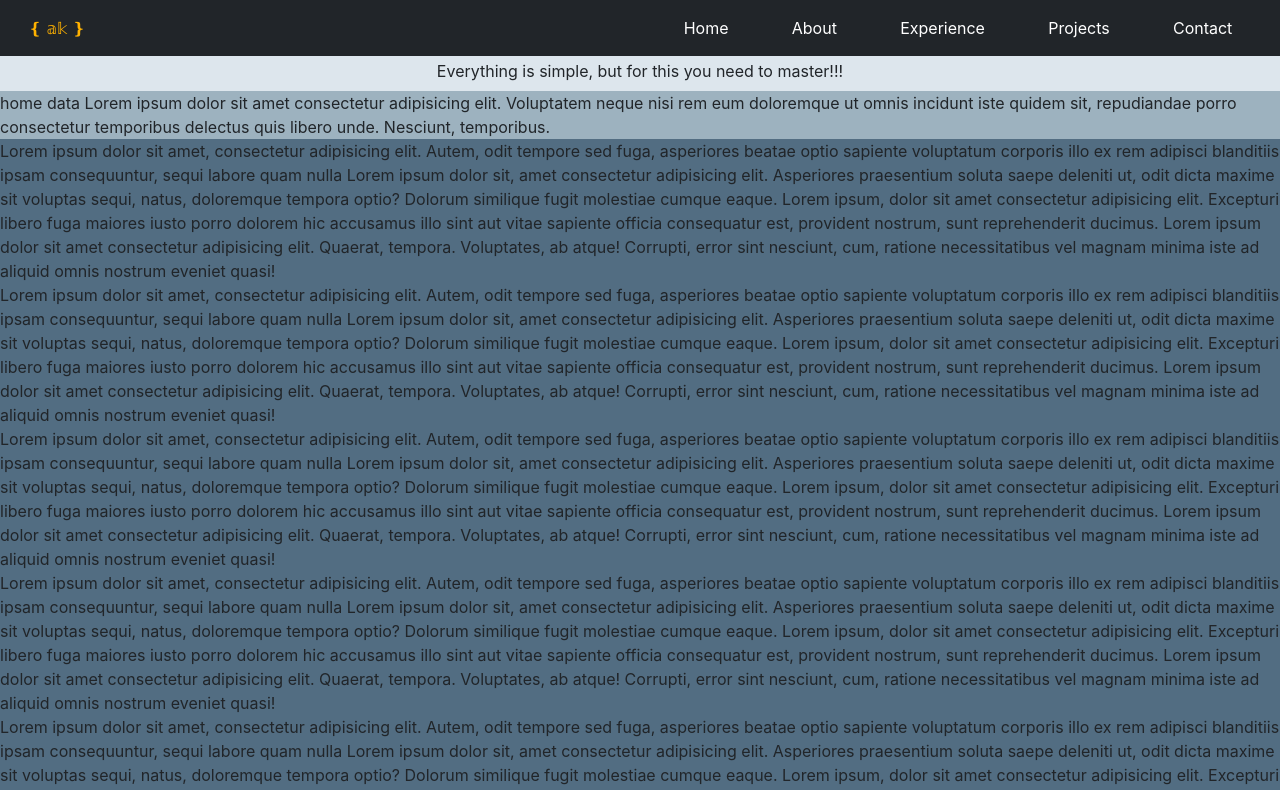
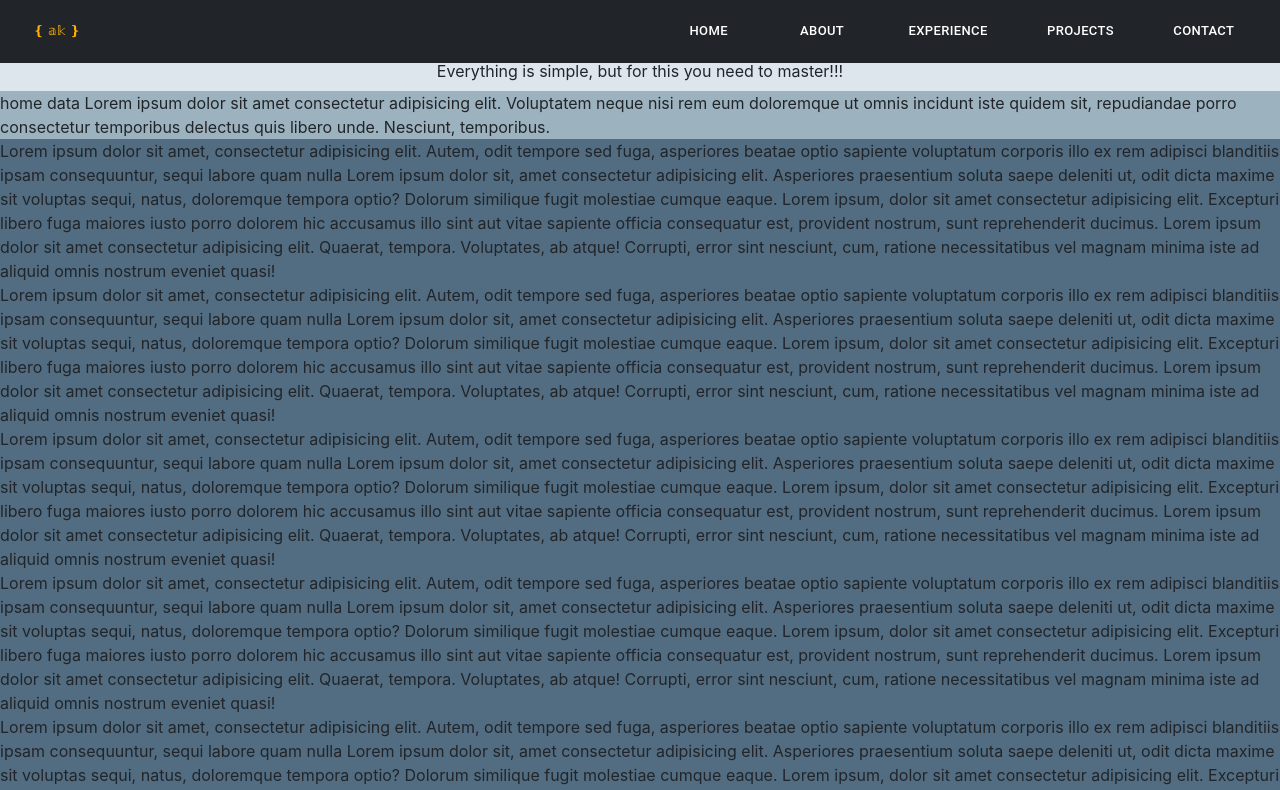
Before and after one commit to adityak7317/portfolio, a React (Create React App) app: page / in a window 1280 px wide. Shown: the top 790 px of the page. Built offline with nearby package versions, Linux system fonts and the light colour scheme.

Commit message:
worked on navbar and index.css.....adi 24aug23

```diff
--- a/package.json
+++ b/package.json
@@ -3,6 +3,9 @@
   "version": "0.1.0",
   "private": true,
   "dependencies": {
+    "@emotion/react": "^11.11.1",
+    "@emotion/styled": "^11.11.0",
+    "@mui/material": "^5.14.6",
     "@testing-library/jest-dom": "^5.17.0",
     "@testing-library/react": "^13.4.0",
     "@testing-library/user-event": "^13.5.0",
--- a/src/Components/Navbar/Navbar.jsx
+++ b/src/Components/Navbar/Navbar.jsx
@@ -1,4 +1,6 @@
-import React from "react";
+import * as React from "react";
+import Box from "@mui/material/Box";
+import Button from "@mui/material/Button";
 
 export default function Navbar() {
   return (
@@ -15,22 +17,49 @@ export default function Navbar() {
         <div className="row justify-content-between">
           <div className="col-md-1">
             <div className="d-flex align-items-center justify-content-center">
+              <Button size="small">
                 <span
                   className="text-center highlightText"
                   style={{ width: "100%" }}
                 >
                   &#x2774; 𝕒𝕜 &#x2775;
                 </span>
+              </Button>
             </div>
           </div>
           <div className="col-md-6">
-            <ul className="m-0 p-0 col d-flex justify-content-around">
-              <li>Home</li>
-              <li>About</li>
-              <li>Experience</li>
-              <li>Projects</li>
-              <li>Contact</li>
-            </ul>
+            <div className="m-0 p-0 col d-flex justify-content-around">
+              <li>
+                {" "}
+                <Button size="small" className="text-white">
+                  Home
+                </Button>
+              </li>
+              <li>
+                {" "}
+                <Button size="small" className="text-white">
+                  About
+                </Button>
+              </li>
+              <li>
+                {" "}
+                <Button size="small" className="text-white">
+                  Experience
+                </Button>
+              </li>
+              <li>
+                {" "}
+                <Button size="small" className="text-white">
+                  Projects
+                </Button>
+              </li>
+              <li>
+                {" "}
+                <Button size="small" className="text-white">
+                  Contact
+                </Button>
+              </li>
+            </div>
           </div>
         </div>
       </div>
--- a/src/index.css
+++ b/src/index.css
@@ -1,13 +1,44 @@
 body {
   margin: 0;
-  font-family: -apple-system, BlinkMacSystemFont, 'Segoe UI', 'Roboto', 'Oxygen',
-    'Ubuntu', 'Cantarell', 'Fira Sans', 'Droid Sans', 'Helvetica Neue',
+  font-family: -apple-system, BlinkMacSystemFont, "Segoe UI", "Roboto", "Oxygen",
+    "Ubuntu", "Cantarell", "Fira Sans", "Droid Sans", "Helvetica Neue",
     sans-serif;
   -webkit-font-smoothing: antialiased;
   -moz-osx-font-smoothing: grayscale;
 }
 
 code {
-  font-family: source-code-pro, Menlo, Monaco, Consolas, 'Courier New',
+  font-family: source-code-pro, Menlo, Monaco, Consolas, "Courier New",
     monospace;
 }
+
+/* scrollbar styling */
+
+/* width */
+::-webkit-scrollbar {
+  width: 3px;
+  height: 3px;
+  /* display: none; */
+}
+
+/* Track */
+::-webkit-scrollbar-track {
+  background-color: gray;
+  box-shadow: inset 0 0 5px black;
+  border: none;
+
+  /* border-radius: 10px; */
+}
+
+/* Handle */
+::-webkit-scrollbar-thumb {
+  background: #f1b832;
+  border: none;
+
+  /* border-radius: 10px; */
+}
+
+/* Handle on hover */
+::-webkit-scrollbar-thumb:hover {
+  background: #dd9c03;
+}
```
Also changed, not shown: 1 other file (tests, documents, lock files or other folders). Lines whose indentation alone changed are shown as unchanged.
